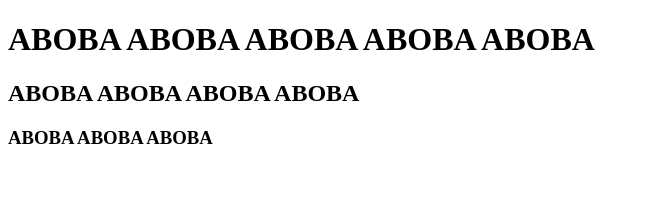
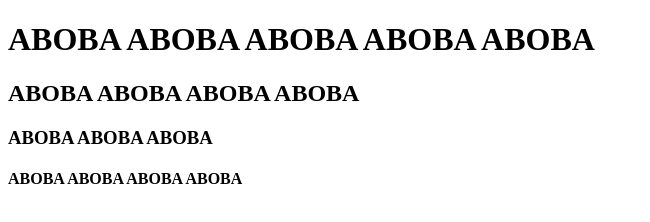
Before and after one commit to jesusslik/somecode, a plain HTML site: page index.html in a window 1280 px wide. Shown: the whole page, without its empty margins (0-650 px from the left). Drawn offline with Linux system fonts and the light colour scheme.

Commit message:
Update index.html

```diff
--- a/index.html
+++ b/index.html
@@ -7,5 +7,6 @@
         <h1>ABOBA ABOBA ABOBA ABOBA ABOBA</h1>
         <h2>ABOBA ABOBA ABOBA ABOBA</h2>
         <h3>ABOBA ABOBA ABOBA </h3>
+        <h4>ABOBA ABOBA ABOBA ABOBA </h4>
     </body>
 </html>
```
